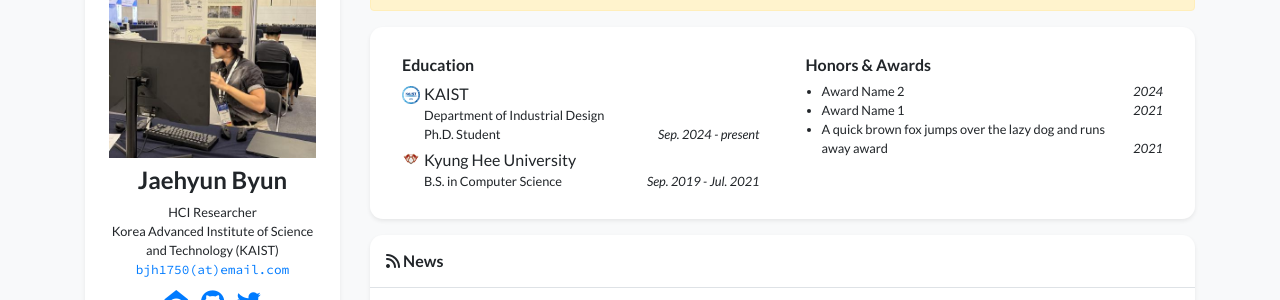
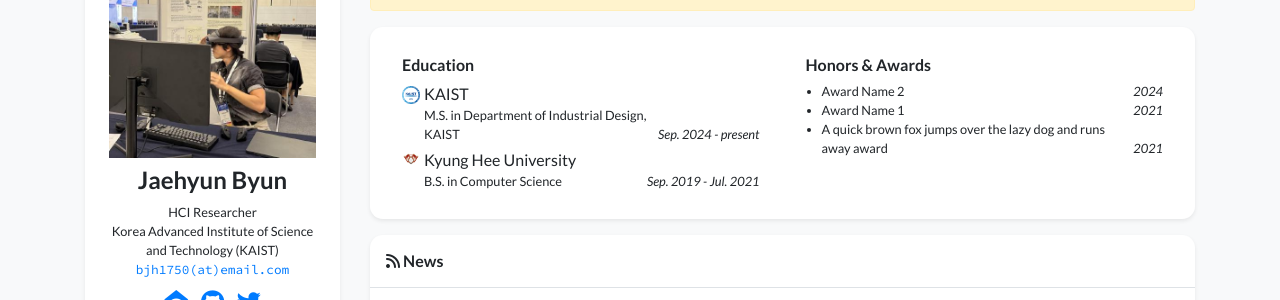
Before and after one commit to Jaehyun-Byun/Jaehyun-Byun.github.io, a Jekyll site: the page built from index.html, in a window 1280 px wide and 900 px high, scrolled down 352 px. Shown: the part 153-453 px from the top of the window. Built offline with Jekyll 4.4.1, drawn with Linux system fonts in a browser that asks for light colours; nearby versions of some CDN libraries; a style sheet for code colours, icons or effects is not loaded.

Commit message:
Update profile.yml

```diff
--- a/_data/profile.yml
+++ b/_data/profile.yml
@@ -38,8 +38,7 @@ education:
 - name: KAIST
   logo: /assets/images/badges/kaist_logo.png
   position: >-
-    Department of Industrial Design <br/>
-    Ph.D. Student
+    M.S. in Department of Industrial Design, KAIST
   date: Sep. 2024 - present
 - name: Kyung Hee University
   logo: /assets/images/badges/kyunghee_logo.jpg
```
